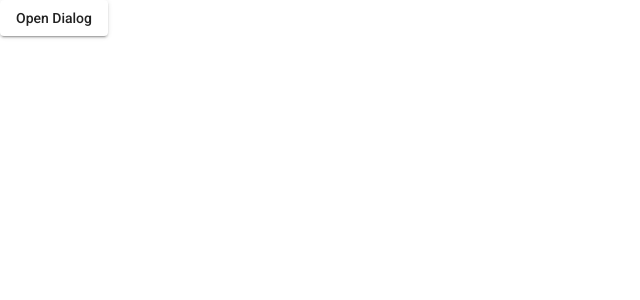
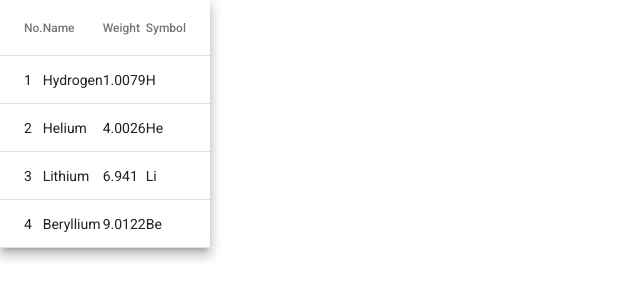
Before and after one commit to Fuschiasky/ng-MaterialUI, an Angular app: page / in a window 1280 px wide. Shown: the top 300 px of the page, without its empty margins (0-640 px from the left). Built offline with nearby package versions, Linux system fonts and the light colour scheme.

Commit message:
DataTable Basics

```diff
--- a/src/app/app.component.html
+++ b/src/app/app.component.html
@@ -1 +1,28 @@
-<button mat-raised-button (click)='openDialog()'>Open Dialog</button>
+<table mat-table [dataSource]='dataSource' class="mat-elevation-z8">
+    <!--Position Column-->
+    <ng-container matColumnDef="position">
+        <th mat-header-cell *matHeaderCellDef> No. </th>
+        <td mat-cell *matCellDef ="let element"> {{element.position}}</td>
+    </ng-container>
+
+    <!-- Name Column-->
+    <ng-container matColumnDef="name">
+        <th mat-header-cell *matHeaderCellDef> Name </th>
+        <td mat-cell *matCellDef = "let element"> {{element.name}}</td>
+    </ng-container>
+
+    <!-- Weight Column-->
+    <ng-container matColumnDef="weight">
+        <th mat-header-cell *matHeaderCellDef> Weight </th>
+        <td mat-cell *matCellDef='let element'>{{element.weight}}</td>
+    </ng-container>
+
+    <!-- Symbol Column-->
+    <ng-container matColumnDef="symbol">
+        <th mat-header-cell *matHeaderCellDef> Symbol </th>
+        <td mat-cell *matCellDef ="let element"> {{element.symbol}}</td>
+    </ng-container>
+
+    <tr mat-header-row *matHeaderRowDef="displayedColumns"></tr>
+    <tr mat-row *matRowDef="let row; columns: displayedColumns;"></tr>
+</table>
--- a/src/app/app.component.ts
+++ b/src/app/app.component.ts
@@ -1,6 +1,19 @@
 import { Component, OnInit } from '@angular/core';
 import { MatDialog } from '@angular/material/dialog';
-import { DialogExampleComponent } from './dialog-example/dialog-example.component';
+
+export interface PeriodicElement {
+  name:string;
+  position: number;
+  weight: number;
+  symbol: string;
+}
+
+const ELEMENT_DATA: PeriodicElement[] =[
+  {position:1, name:'Hydrogen', weight:1.0079, symbol:'H'},
+  {position:2, name:'Helium', weight:4.0026, symbol:'He'},
+  {position:3, name:'Lithium', weight:6.941, symbol:'Li'},
+  {position:4, name:'Beryllium', weight:9.0122, symbol:'Be'},
+]
 @Component({
   selector: 'app-root',
   templateUrl: './app.component.html',
@@ -8,14 +21,8 @@
 })
 export class AppComponent{
   title = 'Material';
-  constructor(public dialog: MatDialog){}
-  openDialog(){
-    let dialogRef = this.dialog.open(DialogExampleComponent, {data:{name:'Kevin'}});
 
-    dialogRef.afterClosed().subscribe(result=>{
-      console.log('dialog result is ', result);
-    })
-  }
-
+  displayedColumns: string[] = ['position','name','weight','symbol'];
+  dataSource = ELEMENT_DATA;
 
 }
--- a/src/app/app.module.ts
+++ b/src/app/app.module.ts
@@ -7,14 +7,12 @@
 
 import { FormsModule, ReactiveFormsModule } from '@angular/forms';
 import { MaterialModule } from './material/material.module';
-import { DialogExampleComponent } from './dialog-example/dialog-example.component';
+
 
 @NgModule({
   declarations: [
     AppComponent,
-    DialogExampleComponent
   ],
-  entryComponents:[DialogExampleComponent],
   imports: [
     BrowserModule,
     AppRoutingModule,
--- a/src/app/dialog-example/dialog-example.component.html
+++ /dev/null
@@ -1,6 +0,0 @@
-<h2 mat-dialog-title>Session timeout</h2>
-<mat-dialog-content>Hi {{data.name}}, You will be logged out due to inactivity</mat-dialog-content>
-<mat-dialog-actions>
-    <button mat-button mat-dialog-close='true'>Keep me logged in</button>
-    <button mat-button mat-dialog-close='false'>Log out</button>
-</mat-dialog-actions>
--- a/src/app/dialog-example/dialog-example.component.ts
+++ /dev/null
@@ -1,15 +0,0 @@
-import { Component, OnInit, Inject } from '@angular/core';
-import { MAT_DIALOG_DATA } from '@angular/material/dialog';
-@Component({
-  selector: 'app-dialog-example',
-  templateUrl: './dialog-example.component.html',
-  styleUrls: ['./dialog-example.component.sass']
-})
-export class DialogExampleComponent implements OnInit {
-
-  constructor( @Inject(MAT_DIALOG_DATA) public data:any) { }
-
-  ngOnInit(): void {
-  }
-
-}
```
Also changed, not shown: src/app/material/material.module.ts (+2 -5 lines), src/app/dialog-example/dialog-example.component.sass (deleted).
